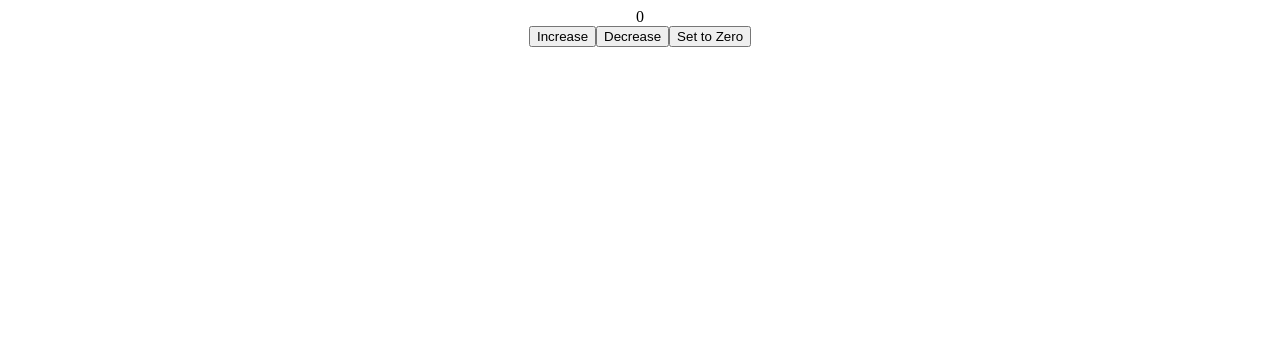
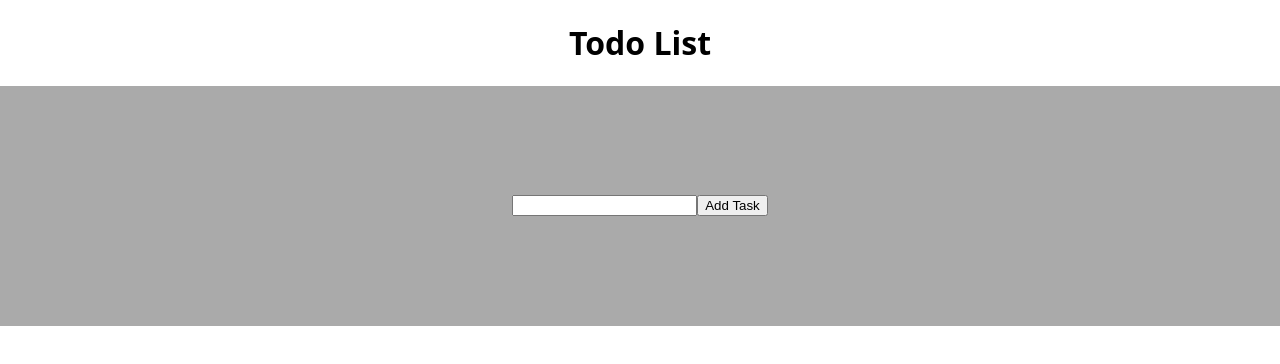
Before and after one commit to Moses-main/Brain-Gain, a React (Create React App) app in the folder brain-gain/: page / in a window 1280 px wide. Shown: the top 364 px of the page. Built offline with nearby package versions, Linux system fonts and the light colour scheme.

Commit message:
done the CRUD operation on the list of tasks created by the user

```diff
--- a/brain-gain/src/App.css
+++ b/brain-gain/src/App.css
@@ -1,4 +1,45 @@
 .App {
+  display: flex;
+  align-items: center;
+  flex-direction: column;
+  width: 100vw;
+  font-family: system-ui, -apple-system, BlinkMacSystemFont, "Segoe UI", Roboto,
+    Oxygen, Ubuntu, Cantarell, "Open Sans", "Helvetica Neue", sans-serif;
+  /* text-align: center; */
+}
+body {
+  margin: 0;
+  padding: 0;
+}
+
+.addTask {
+  height: 30vh;
+  background-color: #aaa;
+  width: 100%;
+  display: flex;
+  justify-content: center;
+  align-items: center;
+}
+
+.list {
+  height: auto;
+  width: 100%;
+  display: inline;
+}
+
+.task {
+  width: 500%;
+  height: 50px;
+  display: flex;
+  margin: 15px;
+  display: flex;
+  align-items: center;
+  justify-content: center;
+}
+.task button {
+  width: 25px;
+  height: 20px;
+  margin-left: 20px;
   text-align: center;
 }
 
--- a/brain-gain/src/App.js
+++ b/brain-gain/src/App.js
@@ -1,76 +1,86 @@
 import "./App.css";
-// importing a component
-// import { Planet } from "./Planet";
-
-// importing a state
 import { useState } from "react";
+import { Task } from "./Task";
 
 function App() {
-  // initializing a state
-  // const [age, setAge] = useState(0); //creating a use state
+  // "DO HOMEWORKS ";
+  // "WASH DISHES";
   //
-  // function to increment the age
-  // const agePlus = () => {
-  //   setAge(age + 1);
-  //   console.log(age);
-  // };
+  const [todoList, setTodoList] = useState([]);
 
-  // // initializing a state for words/alphabet
-  // const [name, setName] = useState(" ");
-  // const displayText = (e) => {
-  //   setName(e.target.value);
-  //   console.log(e.target.value);
-  // };
+  // State to represent the input value
+  const [newTask, setNewTask] = useState("");
 
-  // const [showText, setShowText] = useState(true);
-
-  // // changing the color of the page content
-  // const [mode, setMode] = useState(" ");
-
-  // const changeMode = () => {
-  //   setMode((document.getElementById("App").style.backgroundColor = "black"));
-  // };
-
-  // SOLUTION TO EXERCISES
-  const [count, setCount] = useState(0);
-
-  const Increase = () => {
-    setCount(count + 1);
+  // function for getting the value of the
+  // input value from the input element
+  const handleChange = (event) => {
+    setNewTask(event.target.value);
   };
 
-  const Decrease = () => {
-    setCount(count - 1);
+  // function for adding new task to the list of
+  // array
+  const addTask = () => {
+    const task = {
+      id: todoList.length === 0 ? 1 : todoList[todoList.length - 1].id + 1,
+      taskName: newTask,
+      completed: false,
+    };
+    // adding the newtask to the old todolist using a spread operator
+    // let newTodoList = [...todoList, newTask];
+    // setTodoList(newTodoList);
+
+    setTodoList([...todoList, task]);
   };
 
-  const Zero = () => {
-    setCount(0);
+  // The function to  delete task from the list
+  const deleteTask = (id) => {
+    const newTodoList = todoList.filter((task) => {
+      return task.id !== id;
+      // This is equivalent to the code below
+      // if (task === taskName) {
+      //   return false;
+      // } else {
+      //   return true;
+      // }
+    });
+
+    setTodoList(newTodoList);
   };
+
+  // This is for updating the tasks list
+  const completeTask = (id) => {
+    todoList.map((task) => {
+      if (task.id === id) {
+        return { ...task, completed: true };
+      } else {
+        return task;
+      }
+    });
+  };
+
   return (
     <div className="App">
-      {/* ############################# */}
-      {/* This is the solution to the exercise */}
-      {count}
-      <br></br>
-      <button onClick={Increase}> Increase</button>
-      <button onClick={Decrease}> Decrease</button>
-      <button onClick={Zero}>Set to Zero</button>
-      {/* ############################## */}
-
-      {/* {name}
-      <input type="text" onChange={displayText} />
-      <button
-        onClick={() => {
-          setShowText(!showText);
-        }}
-      >
-        toggle
-      </button>
-      {showText && <h1>My name is Moses</h1>}
-
-      {/* Change the bgcolor of the page */}
-      {/* <button onClick={changeMode}>toggle mode</button> */}
+      <h1>Todo List</h1>
+      <div className="addTask">
+        <input onChange={handleChange} />
+        <button type="submit" onClick={addTask}>
+          Add Task
+        </button>
+      </div>
+      <div className="list">
+        {todoList.map((task) => {
+          return (
+            <Task
+              taskName={task.taskName}
+              id={task.id}
+              completed={task.completed}
+              deleteTask={deleteTask}
+              completeTask={completeTask}
+            />
+          );
+        })}
+      </div>
     </div>
-    // ); */}
   );
 }
 
--- /dev/null
+++ b/brain-gain/src/Task.js
@@ -0,0 +1,12 @@
+export const Task = (props) => {
+  return (
+    <div
+      className="App"
+      style={{ backgroundColor: props.completed ? "green" : "white" }}
+    >
+      <li>{props.taskName}</li>
+      <button onClick={() => props.completeTask(props.id)}>Completed</button>
+      <button onClick={() => props.deleteTask(props.id)}>X</button>
+    </div>
+  );
+};
```
